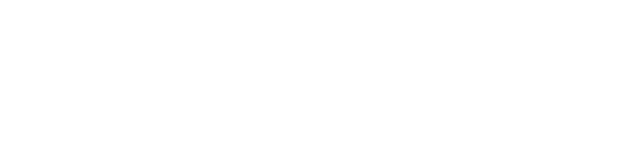
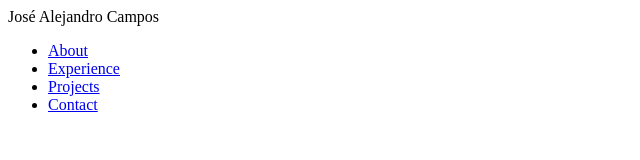
Before and after one commit to AlejandroCaMattC/JACP-Portfolio, a plain HTML site: page index.html in a window 1280 px wide. Shown: the whole page, without its empty margins (0-640 px from the left). Drawn offline with Linux system fonts and the light colour scheme.

Commit message:
01032024-1

```diff
--- a/index.html
+++ b/index.html
@@ -8,6 +8,17 @@
     <title>My Portfolio</title>
   </head>
   <body>
+    <nav id="desktop-nav">
+      <div class="logo">José Alejandro Campos</div>
+      <div>
+        <ul class="nav-links">
+          <li><a href="#about">About</a></li>
+          <li><a href="#experience">Experience</a></li>
+          <li><a href="#projects">Projects</a></li>
+          <li><a href="#contact">Contact</a></li>
+        </ul>
+      </div>
+    </nav>
     <script src="script.js"></script>
   </body>
 </html>
```
